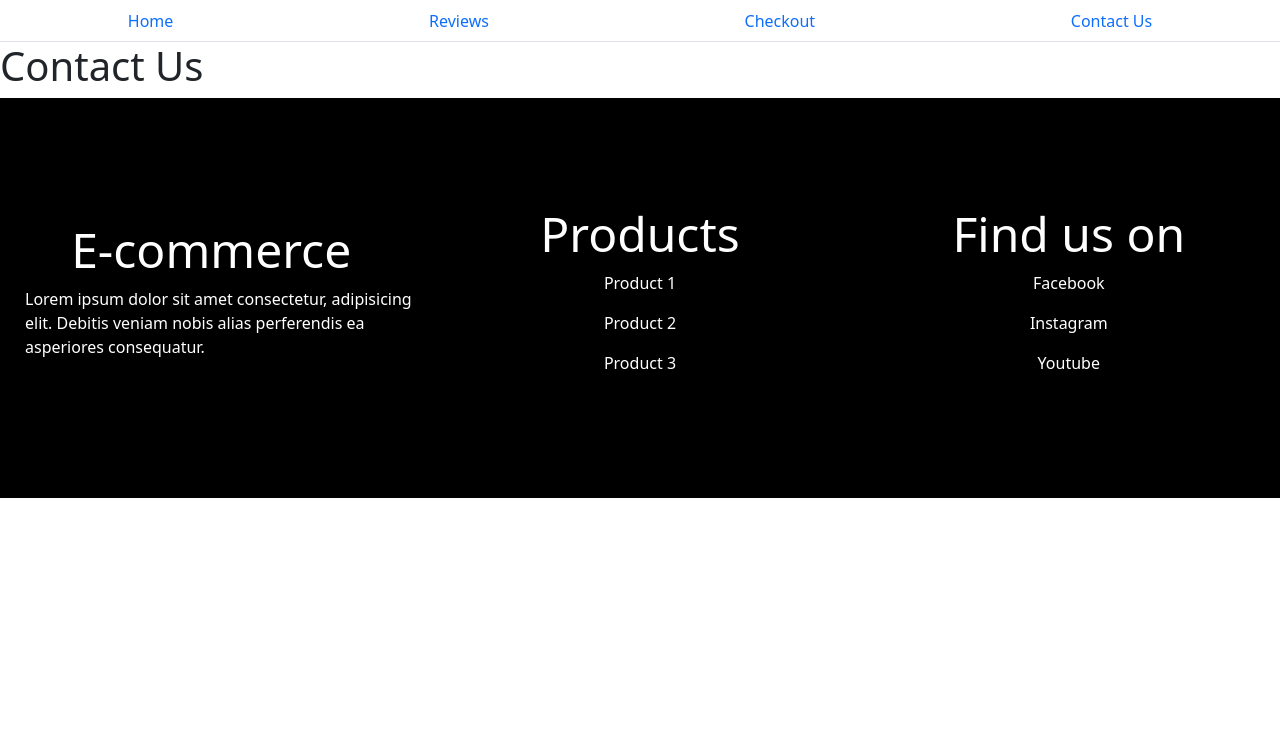
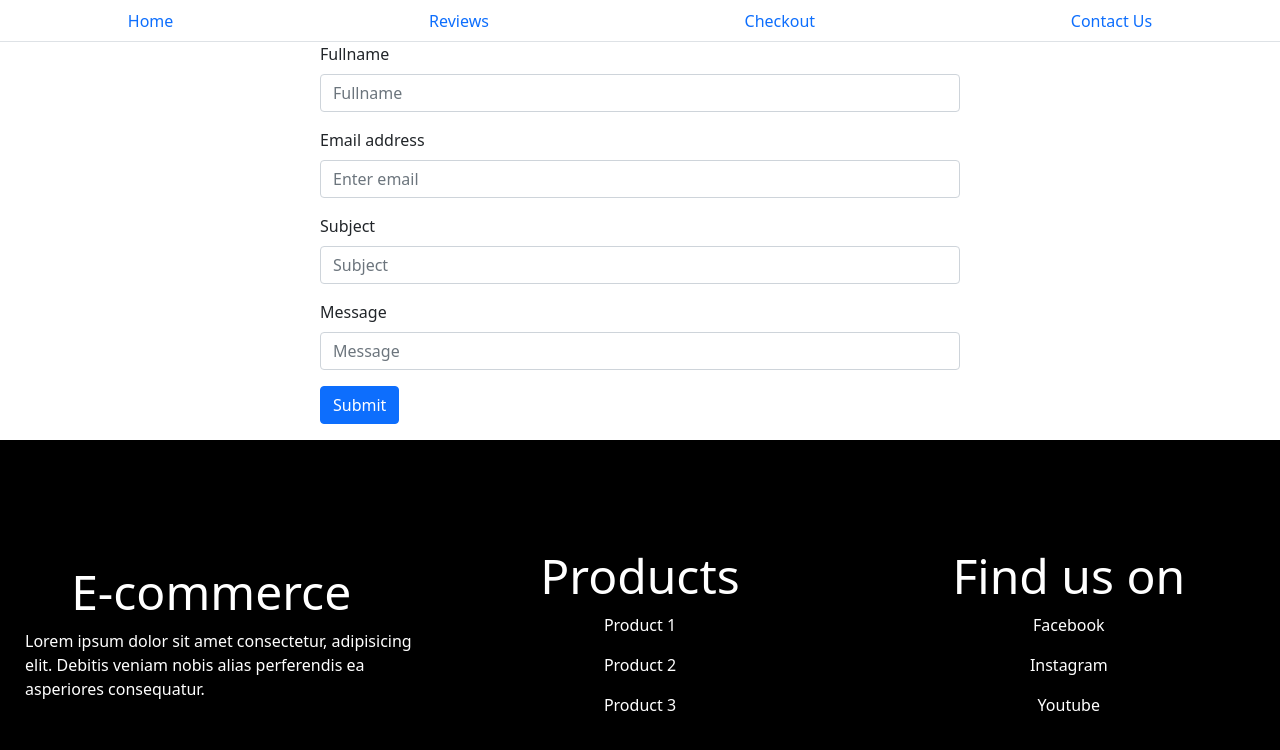
Before and after one commit to Ephantus-Wambui/react-ecommerce, a React (Create React App) app: page /contactUs in a window 1280 px wide. Shown: the top 750 px of the page. Built offline with nearby package versions, Linux system fonts and the light colour scheme.

Commit message:
styled contact us page

```diff
--- a/src/App.css
+++ b/src/App.css
@@ -56,6 +56,15 @@ nav ul li a {
 
 /* Reviews */
 
+/* Contact Us */
+
+.contact {
+  width: 50%;
+  margin: 0 auto;
+}
+
+/* Contact Us */
+
 /* Footer */
 
 .footer {
@@ -108,6 +117,10 @@ nav ul li a {
     height: 50px;
   }
 
+  .contact {
+    width: 90vw;
+  }
+
 	.footer {
     display: flex;
     flex-direction: column;
--- a/src/Contactus.js
+++ b/src/Contactus.js
@@ -1,11 +1,35 @@
-import React from 'react';
+import React from "react";
+import { Form, Button } from "react-bootstrap";
 
 function Contactus() {
-    return (
-        <div>
-            <h1>Contact Us</h1>
-        </div>
-    );
+  return (
+    <div className="contact">
+
+      <Form>
+        <Form.Group className="mb-3" controlId="formBasicText">
+          <Form.Label>Fullname</Form.Label>
+          <Form.Control type="text" placeholder="Fullname" />
+        </Form.Group>
+        <Form.Group className="mb-3" controlId="formBasicEmail">
+          <Form.Label>Email address</Form.Label>
+          <Form.Control type="email" placeholder="Enter email" />
+        </Form.Group>
+
+        <Form.Group className="mb-3" controlId="formBasicText">
+          <Form.Label>Subject</Form.Label>
+          <Form.Control type="text" placeholder="Subject" />
+        </Form.Group>
+        <Form.Group className="mb-3" controlId="formBasicText">
+          <Form.Label>Message</Form.Label>
+          <Form.Control type="text-area" placeholder="Message" />
+        </Form.Group>
+        <Button variant="primary" className="mb-3" type="submit">
+          Submit
+        </Button>
+      </Form>
+
+    </div>
+  );
 }
 
 export default Contactus;
```
